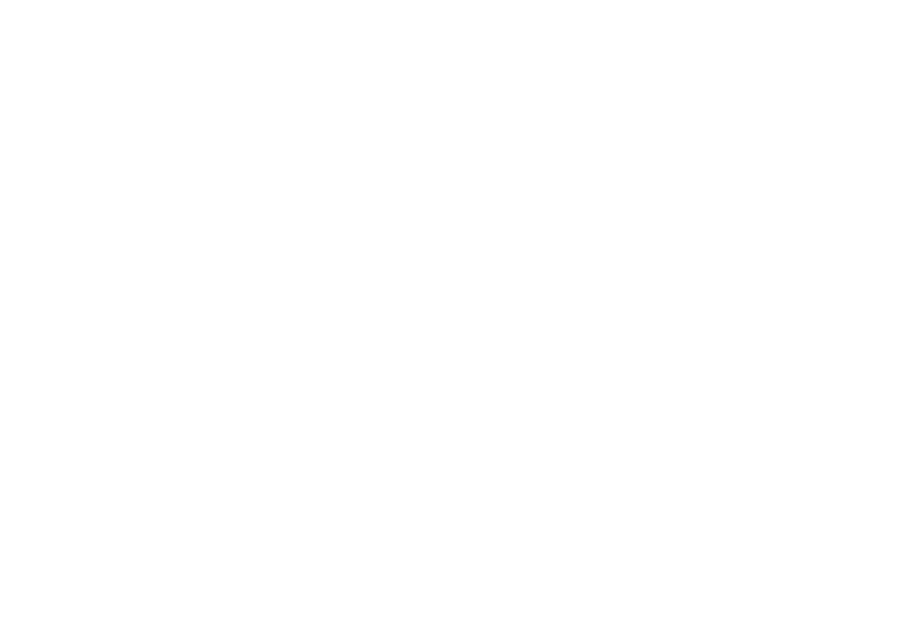
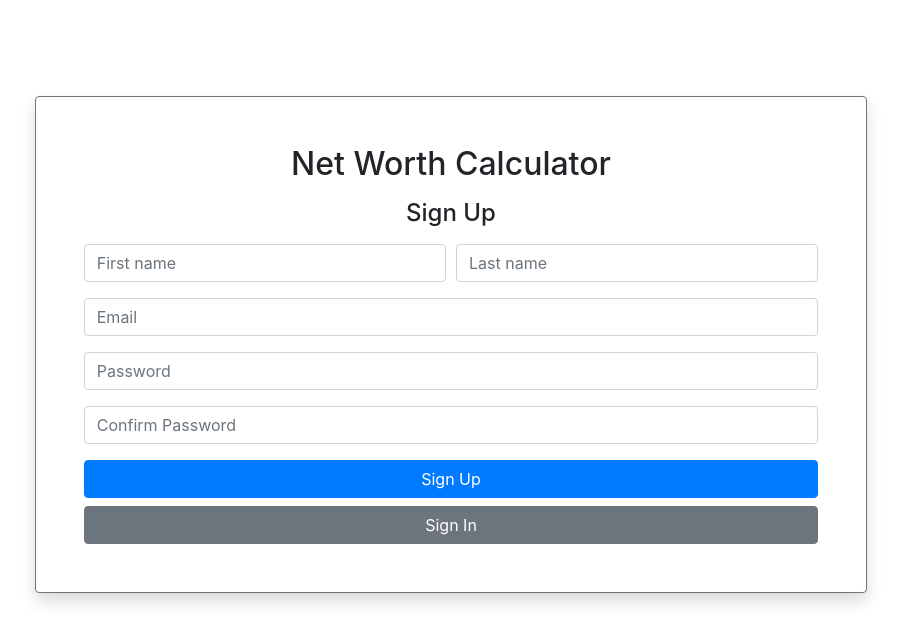
Before and after one commit to Gabriel95/nw-frontend, a React (Create React App) app: page /signup in a window 1280 px wide. Shown: the top 642 px of the page, without its empty margins (189-1090 px from the left). Built offline with nearby package versions, Linux system fonts and the light colour scheme; the HTML template or start-up script is replaced by a standard one.

Commit message:
Added SignUp Component

```diff
--- a/src/App.js
+++ b/src/App.js
@@ -5,6 +5,7 @@
 import Home from './Home';
 import NetWorthForm from './NetWorthForm';
 import NetWorthDetail from './NetWorthDetail';
+import SignUp from './SignUp';
 
 function App() {
   return (
@@ -13,6 +14,7 @@
         <Route path="/login" component={Login} />
         <Route path="/networthform" component={NetWorthForm} />
         <Route path="/networthdetail" component={NetWorthDetail} />
+        <Route path="/signup" component={SignUp} />
         <Route path="/" exact component={Home} />
       </Switch>
     </div>
--- /dev/null
+++ b/src/SignUp.js
@@ -0,0 +1,64 @@
+import React from 'react';
+
+class SignUp extends React.Component {
+  render() {
+    return (
+      <div className="container mt-5 pt-5">
+        <form className="w-75 mx-auto p-5 shadow border border-secondary rounded">
+          <h2 className="text-center mb-3">Net Worth Calculator</h2>
+          <h4 className="text-center mb-3">Sign Up</h4>
+          <div className="form-group">
+            <div className="form-row">
+              <div className="col">
+                <input
+                  id="firstname"
+                  type="text"
+                  placeholder="First name"
+                  className="form-control"
+                />
+              </div>
+              <div className="col">
+                <input
+                  id="lastname"
+                  type="text"
+                  placeholder="Last name"
+                  className="form-control"
+                />
+              </div>
+            </div>
+          </div>
+          <div className="form-group">
+            <input
+              id="email"
+              type="email"
+              placeholder="Email"
+              className="form-control"
+            />
+          </div>
+          <div className="form-group">
+            <input
+              id="password"
+              type="password"
+              placeholder="Password"
+              className="form-control"
+            />
+          </div>
+          <div className="form-group">
+            <input
+              id="confirmpassword"
+              type="password"
+              placeholder="Confirm Password"
+              className="form-control"
+            />
+          </div>
+          <button type="submit" className="btn btn-primary btn-block">
+            Sign Up
+          </button>
+          <button className="btn btn-secondary btn-block">Sign In</button>
+        </form>
+      </div>
+    );
+  }
+}
+
+export default SignUp;
```
